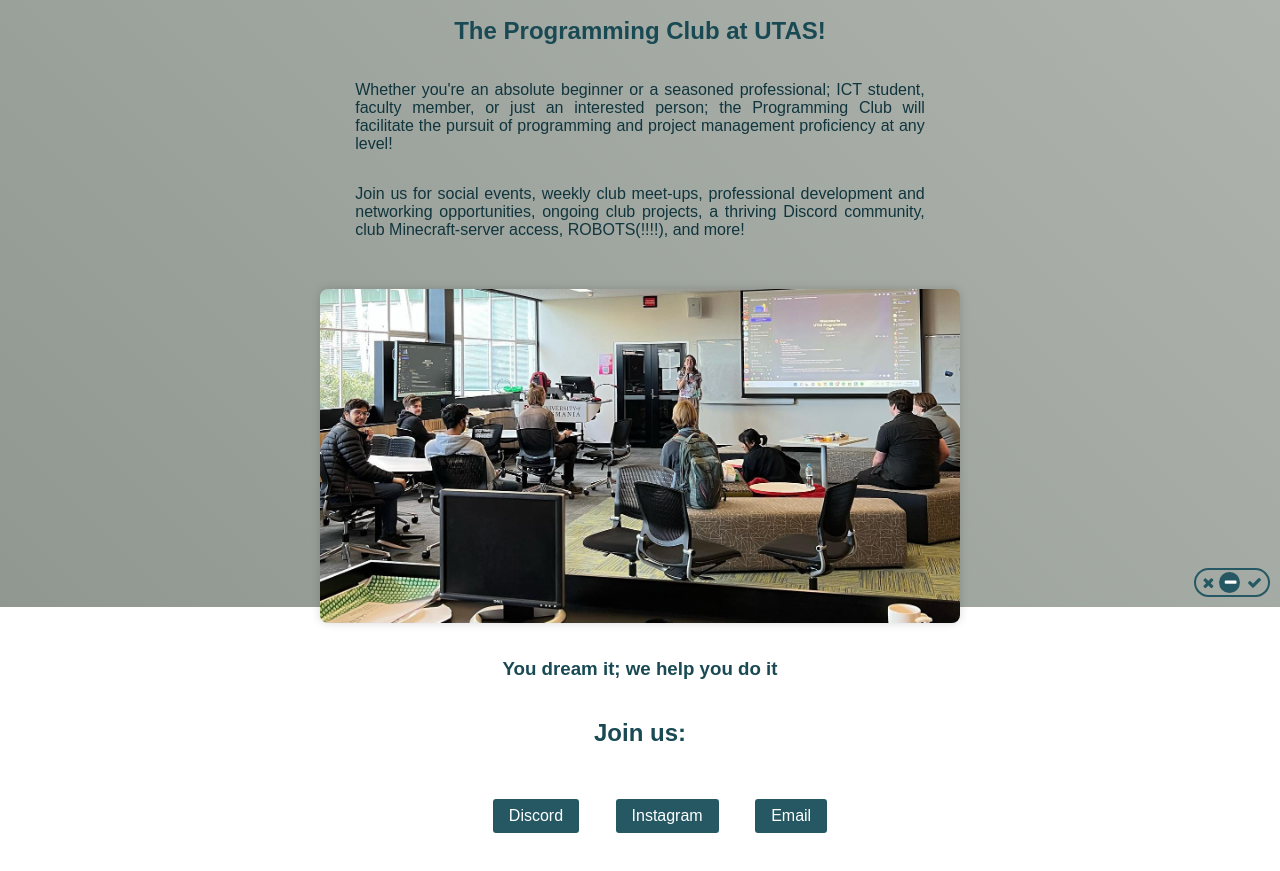
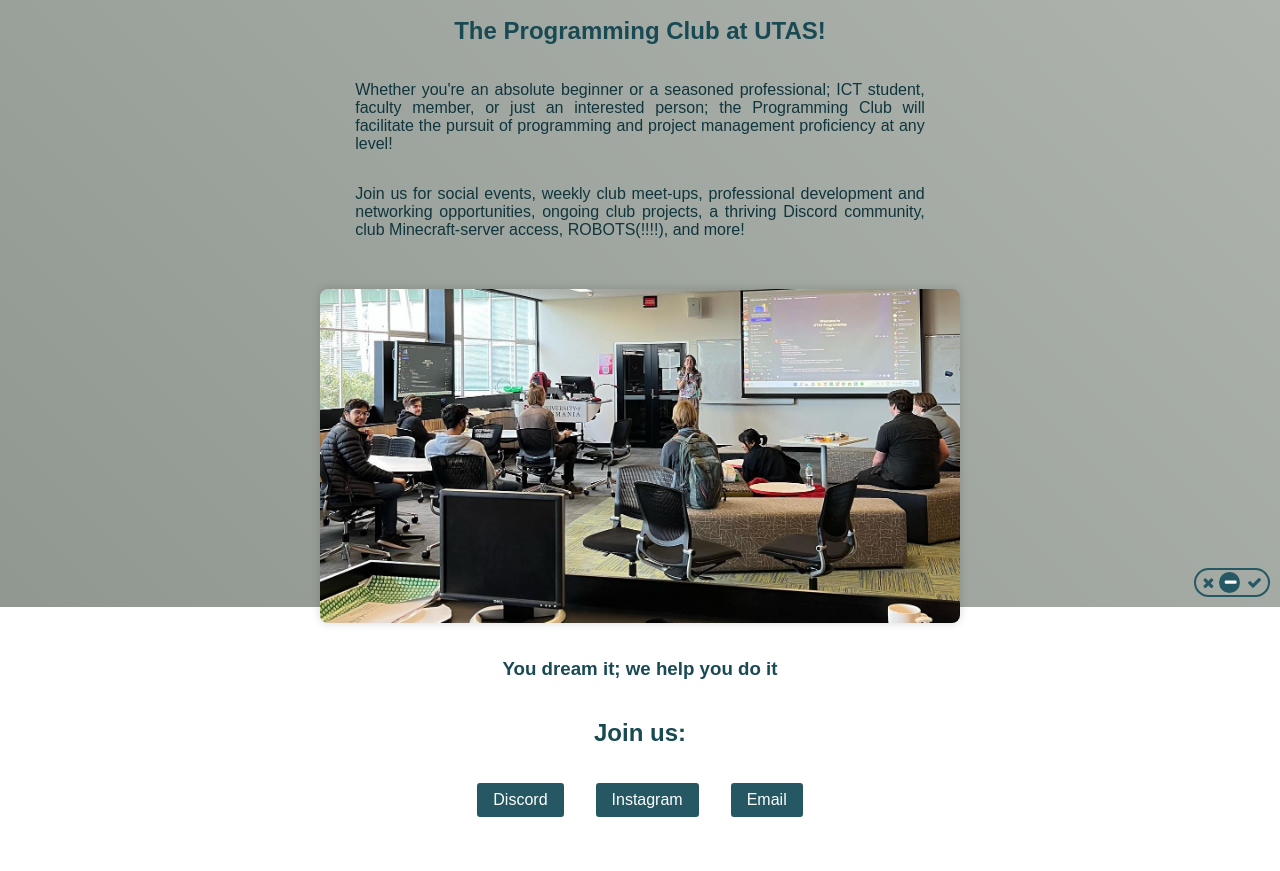
Before and after one commit to UTAS-Programming-Club/UTAS-Programming-Club.github.io, a plain HTML site: page index.html in a window 1280 px wide. Shown: the part 193-1064 px from the top of the page. Drawn offline with Linux system fonts and the light colour scheme.

Commit message:
fixed buttons on home page

```diff
--- a/index.html
+++ b/index.html
@@ -37,14 +37,14 @@
 
     <h3>You dream it; we help you do it</h3>
     <h2>Join us:</h2>
-    <ul >
+    <div style="display: flex">
         <li style="display: inline;"><a class="button" href="https://discord.gg/UgBWyaaeus" target=”_blank”>Discord</a></li>
 
         <!-- <li style="display: inline;"><a href="https://www.facebook.com/UTASProgrammingClub/">Facebook</a></li> -->
         <li style="display: inline;"><a class="button" href="https://www.instagram.com/programmingclub.tas/" target=”_blank”>Instagram</a></li>
         <!-- <li style="display: inline;"><a href="https://github.com/UTAS-Programming-Club">Github</a></li> -->
         <li style="display: inline;"><a class="button" href="mailto: contact@programmingClub.com.au" target=”_blank”>Email</a></li>
-    </ul>
+    </div>
 </div>
 
     <div id="xray-cursor"></div>
```
